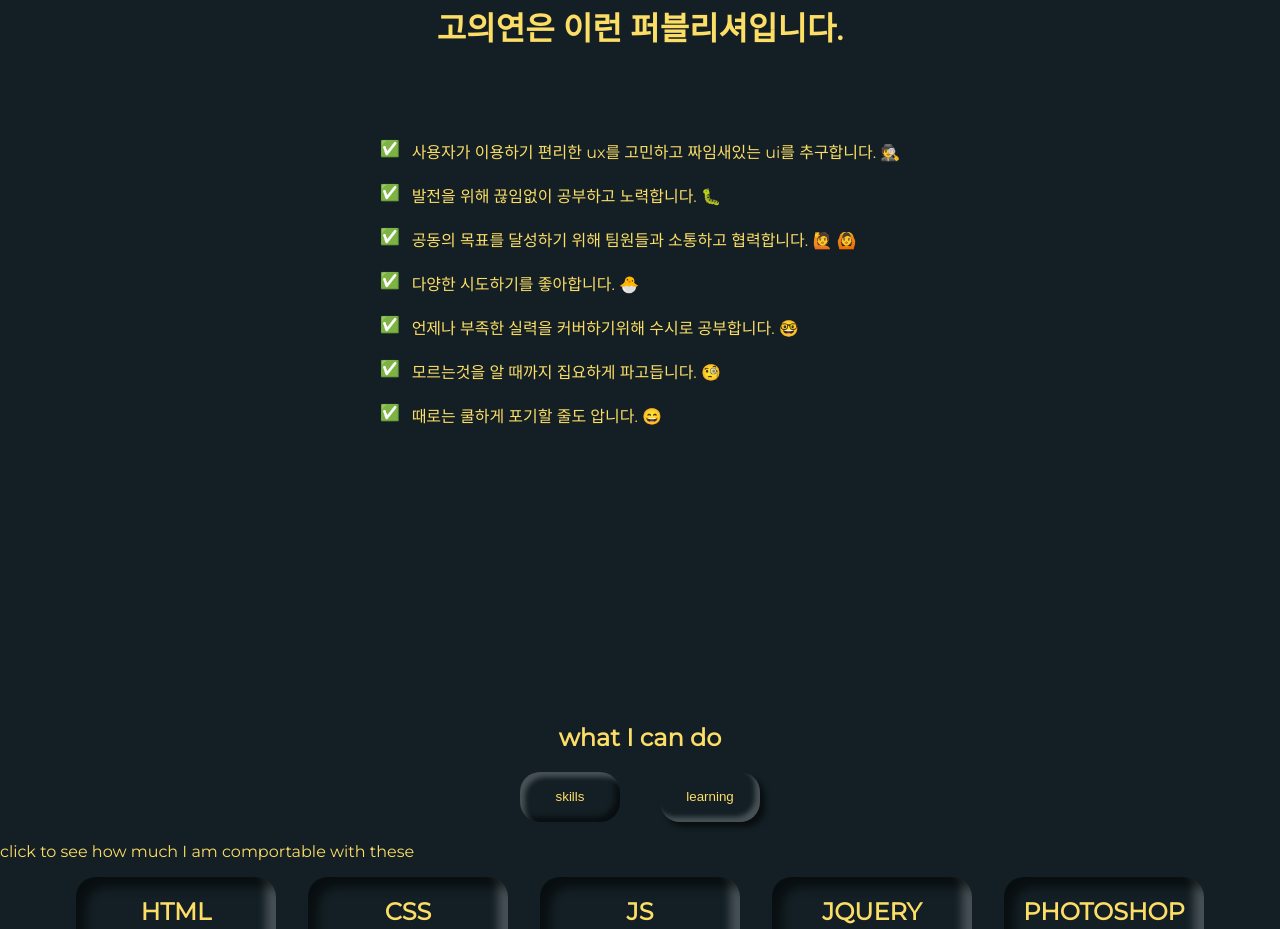
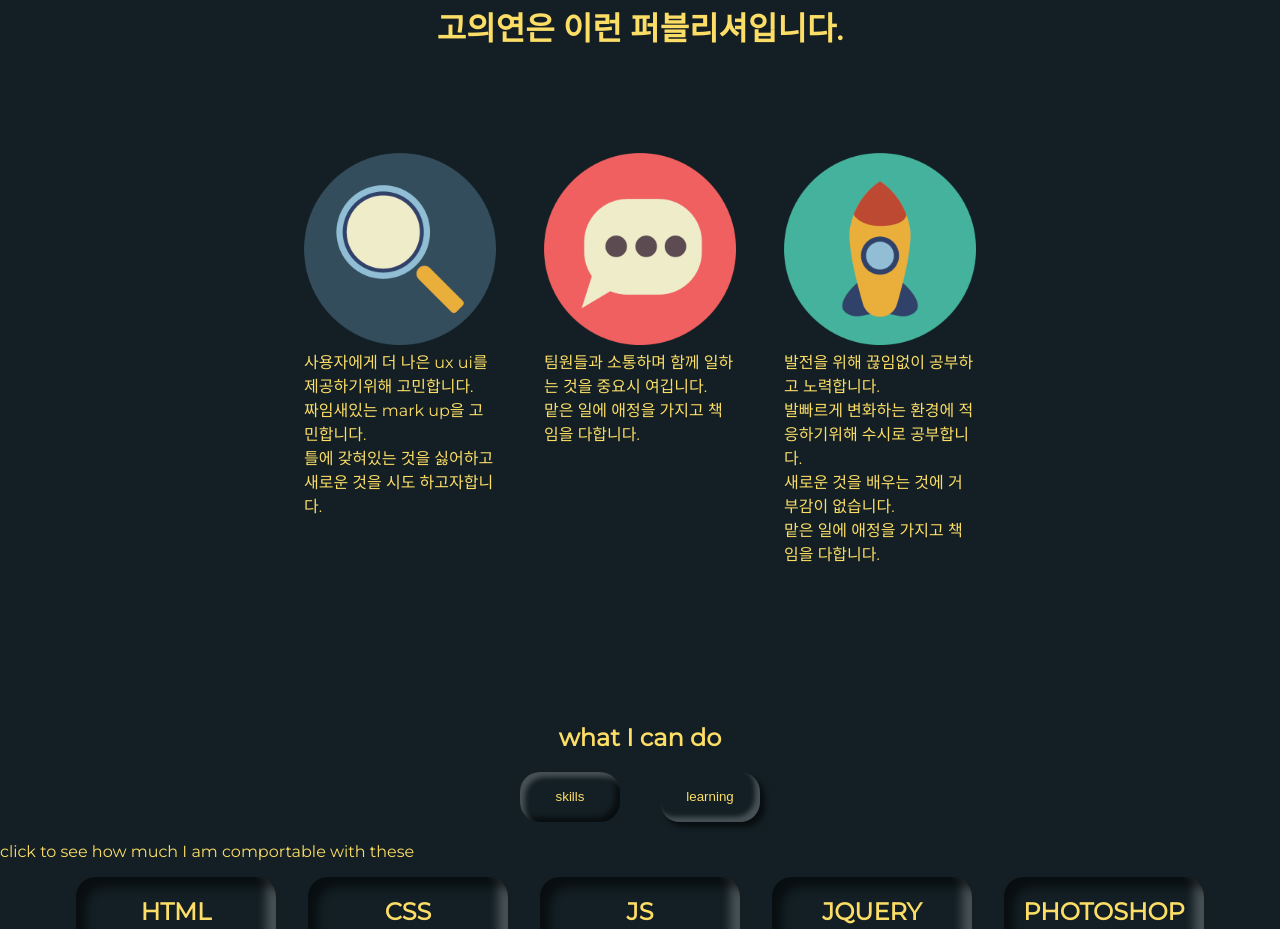
Before and after one commit to rhdmldus/EuiyeonKoyo, a plain HTML site: page index.html in a window 1280 px wide. Shown: the part 877-1806 px from the top of the page. Drawn offline with Linux system fonts and the light colour scheme.

Commit message:
about 내용수정

```diff
--- a/index.html
+++ b/index.html
@@ -79,24 +79,40 @@
       <!-- Additional required wrapper -->
       <section id="introduce" class="section_introduce">
         <h1 class="title">고의연은 이런 퍼블리셔입니다.</h1>
-        <ul class="wrap_about">
-          <li>
-            <span>✅</span>사용자가 이용하기 편리한 ux를 고민하고 짜임새있는
-            ui를 추구합니다. 🕵
-          </li>
-          <li><span>✅</span>발전을 위해 끊임없이 공부하고 노력합니다. 🐛</li>
-          <li>
-            <span>✅</span>공동의 목표를 달성하기 위해 팀원들과 소통하고
-            협력합니다. 🙋 🙆
-          </li>
-          <li><span>✅</span>다양한 시도하기를 좋아합니다. 🐣</li>
-          <li>
-            <span>✅</span>언제나 부족한 실력을 커버하기위해 수시로 공부합니다.
-            🤓
-          </li>
-          <li><span>✅</span>모르는것을 알 때까지 집요하게 파고듭니다. 🧐</li>
-          <li><span>✅</span>때로는 쿨하게 포기할 줄도 압니다. 😄</li>
-        </ul>
+        <div class="about_content_wrap">
+          <div class="about_content">
+            <div class="about_img magnifier">
+              <img src="./images/magnifier.png" alt="" />
+            </div>
+            <ul class="wrap_about">
+              <li>사용자에게 더 나은 ux ui를 제공하기위해 고민합니다.</li>
+              <li>짜임새있는 mark up을 고민합니다.</li>
+              <li>
+                틀에 갖혀있는 것을 싫어하고 새로운 것을 시도 하고자합니다.
+              </li>
+            </ul>
+          </div>
+          <div class="about_content">
+            <div class="about_img chat">
+              <img src="./images/chat.png" alt="" />
+            </div>
+            <ul>
+              <li>팀원들과 소통하며 함께 일하는 것을 중요시 여깁니다.</li>
+              <li>맡은 일에 애정을 가지고 책임을 다합니다.</li>
+            </ul>
+          </div>
+          <div class="about_content">
+            <div class="about_img rocket">
+              <img src="./images/rocket.png" alt="" />
+            </div>
+            <ul>
+              <li>발전을 위해 끊임없이 공부하고 노력합니다.</li>
+              <li>발빠르게 변화하는 환경에 적응하기위해 수시로 공부합니다.</li>
+              <li>새로운 것을 배우는 것에 거부감이 없습니다.</li>
+              <li>맡은 일에 애정을 가지고 책임을 다합니다.</li>
+            </ul>
+          </div>
+        </div>
       </section>
       <section id="skills" class="section_skills">
         <h1 class="title">what I can do</h1>
--- a/scss/main.scss
+++ b/scss/main.scss
@@ -231,20 +231,19 @@ body {
     margin: 10vh 0;
     padding: 0 3vw;
   }
-  .wrap_about {
+  .about_content_wrap {
     display: flex;
-    justify-content: center;
-    flex-wrap: wrap;
-    flex-direction: column;
-    li {
-      padding-left: 2rem;
-      margin: 10px;
-      position: relative;
-      span {
-        margin-right: 1rem;
-        position: absolute;
-        top: 0;
-        left: 0;
+    flex-direction: row;
+    .about_content {
+      width: 15vw;
+      margin: 1.5rem;
+      .about_img {
+        width: 100%;
+        margin: auto;
+        img {
+          width: 100%;
+          height: 100%;
+        }
       }
     }
   }
```
Also changed, not shown: css/main.css, images/chat.png (added), images/magnifier.png (added), images/rocket.png (added), 1 other file.
